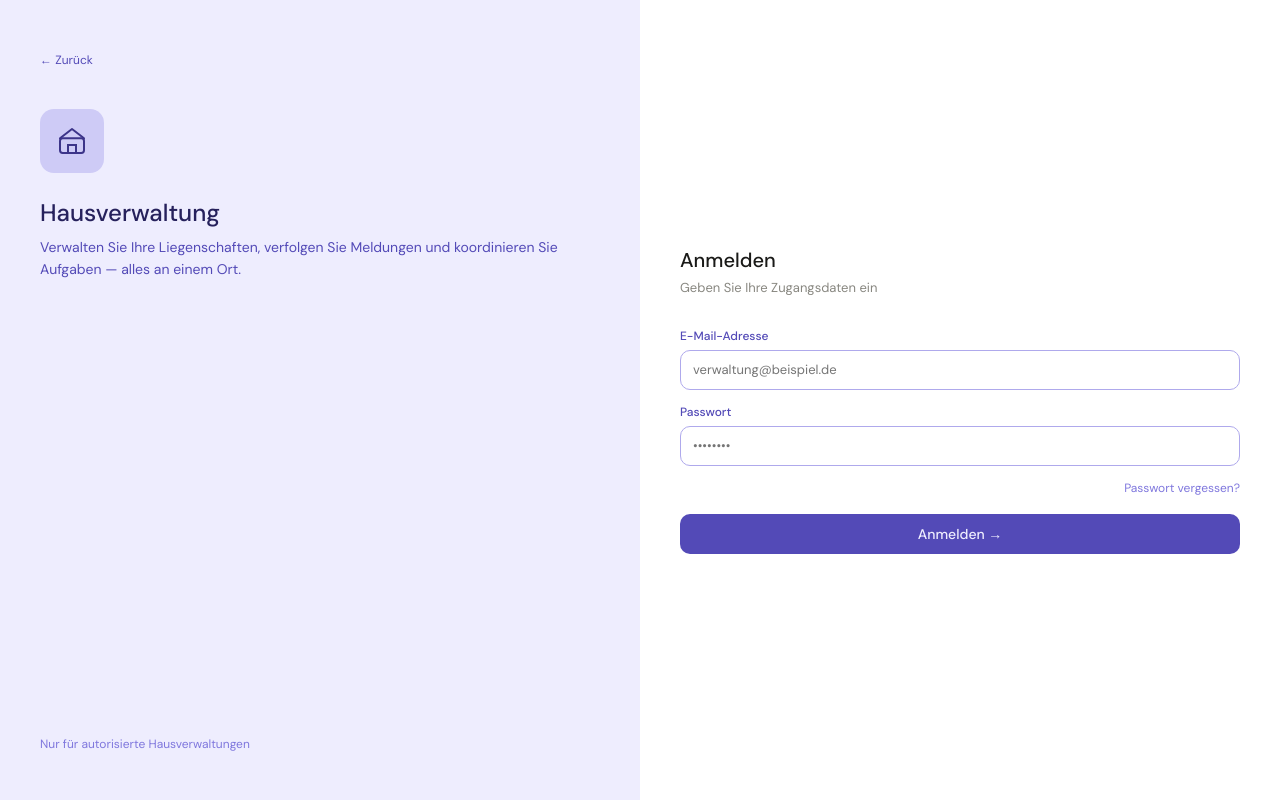
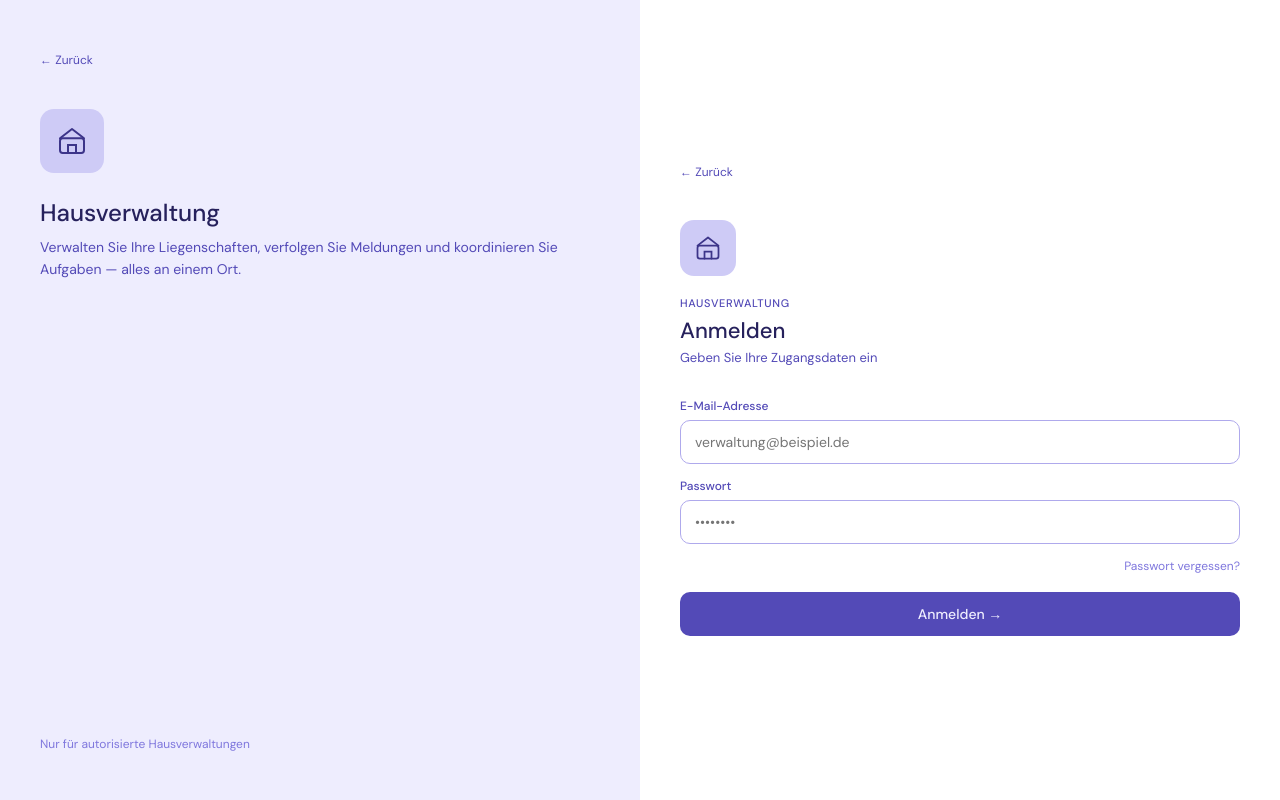
Before and after one commit to fukslj/hausmeister-app-v2, a React (Vite) app: page /login/hausverwaltung in a window 1280 px wide. Built offline with nearby package versions, Linux system fonts and the light colour scheme; no server answers.

Commit message:
Update Login.jsx

```diff
--- a/src/pages/hausverwaltung/Login.jsx
+++ b/src/pages/hausverwaltung/Login.jsx
@@ -20,8 +20,8 @@ export default function HausverwaltungLogin() {
   }
 
   const inputStyle = {
-    height: 40, padding: '0 12px', borderRadius: 10, fontSize: 13,
-    fontFamily: 'var(--font)', background: 'white', color: '#26215C',
+    height: 44, padding: '0 14px', borderRadius: 10, fontSize: 14,
+    fontFamily: 'var(--font)', background: 'rgba(255,255,255,0.7)', color: '#26215C',
     border: '0.5px solid #AFA9EC', width: '100%', outline: 'none',
   }
 
@@ -30,12 +30,23 @@ export default function HausverwaltungLogin() {
       <style>{`
         @media (max-width: 600px) {
           .hv-left { display: none !important; }
-          .hv-right { flex: 1 !important; padding: 40px 24px !important; }
+          .hv-right {
+            flex: 1 !important;
+            background: #EEEDFE !important;
+            padding: 60px 28px 40px !important;
+            justify-content: flex-start !important;
+          }
+          .hv-input {
+            background: rgba(255,255,255,0.7) !important;
+          }
+          .hv-btn {
+            background: #3C3489 !important;
+          }
         }
       `}</style>
 
-      {/* Links */}
-      <div className="hv-left" style={{ flex: 1, background: 'var(--hv-bg)', padding: '48px 40px', display: 'flex', flexDirection: 'column', justifyContent: 'space-between' }}>
+      {/* Links — nur Desktop */}
+      <div className="hv-left" style={{ flex: 1, background: '#EEEDFE', padding: '48px 40px', display: 'flex', flexDirection: 'column', justifyContent: 'space-between' }}>
         <div>
           <span onClick={() => navigate('/')} style={{ fontSize: 12, color: '#534AB7', cursor: 'pointer' }}>← Zurück</span>
           <div style={{ width: 64, height: 64, borderRadius: 14, background: '#CECBF6', display: 'flex', alignItems: 'center', justifyContent: 'center', margin: '40px 0 24px' }}>
@@ -53,25 +64,35 @@ export default function HausverwaltungLogin() {
 
       {/* Rechts */}
       <div className="hv-right" style={{ flex: 1, background: 'white', padding: '48px 40px', display: 'flex', flexDirection: 'column', justifyContent: 'center' }}>
-        <span onClick={() => navigate('/')} style={{ fontSize: 12, color: '#534AB7', cursor: 'pointer', display: 'none', marginBottom: 32 }} className="hv-back-mobile">← Zurück</span>
-        <div style={{ fontSize: 20, fontWeight: 500, color: '#1A1A18', marginBottom: 6 }}>Anmelden</div>
-        <div style={{ fontSize: 13, color: '#888780', marginBottom: 32 }}>Geben Sie Ihre Zugangsdaten ein</div>
+        <span onClick={() => navigate('/')} style={{ fontSize: 12, color: '#534AB7', cursor: 'pointer', marginBottom: 40, display: 'block' }}>← Zurück</span>
+
+        <div style={{ width: 56, height: 56, borderRadius: 14, background: '#CECBF6', display: 'flex', alignItems: 'center', justifyContent: 'center', marginBottom: 20 }}>
+          <svg width="28" height="28" viewBox="0 0 24 24" fill="none">
+            <rect x="3" y="10" width="18" height="11" rx="2" stroke="#3C3489" strokeWidth="1.5"/>
+            <path d="M9 21V15h6v6" stroke="#3C3489" strokeWidth="1.5" strokeLinecap="round"/>
+            <path d="M3 10l9-7 9 7" stroke="#3C3489" strokeWidth="1.5" strokeLinecap="round" strokeLinejoin="round"/>
+          </svg>
+        </div>
+
+        <div style={{ fontSize: 11, fontWeight: 500, letterSpacing: '0.06em', textTransform: 'uppercase', color: '#534AB7', marginBottom: 6 }}>Hausverwaltung</div>
+        <div style={{ fontSize: 22, fontWeight: 500, color: '#26215C', marginBottom: 4 }}>Anmelden</div>
+        <div style={{ fontSize: 13, color: '#534AB7', marginBottom: 32 }}>Geben Sie Ihre Zugangsdaten ein</div>
 
         <form onSubmit={anmelden} style={{ display: 'flex', flexDirection: 'column', gap: 14 }}>
           <div style={{ display: 'flex', flexDirection: 'column', gap: 6 }}>
             <label style={{ fontSize: 12, fontWeight: 500, color: '#534AB7' }}>E-Mail-Adresse</label>
-            <input type="email" value={email} onChange={e => setEmail(e.target.value)} placeholder="verwaltung@beispiel.de" required style={inputStyle} />
+            <input className="hv-input" type="email" value={email} onChange={e => setEmail(e.target.value)} placeholder="verwaltung@beispiel.de" required style={inputStyle} />
           </div>
           <div style={{ display: 'flex', flexDirection: 'column', gap: 6 }}>
             <label style={{ fontSize: 12, fontWeight: 500, color: '#534AB7' }}>Passwort</label>
-            <input type="password" value={passwort} onChange={e => setPasswort(e.target.value)} placeholder="••••••••" required style={inputStyle} />
+            <input className="hv-input" type="password" value={passwort} onChange={e => setPasswort(e.target.value)} placeholder="••••••••" required style={inputStyle} />
           </div>
 
           <span style={{ fontSize: 12, color: '#7F77DD', textAlign: 'right', cursor: 'pointer' }}>Passwort vergessen?</span>
 
-          {fehler && <div style={{ fontSize: 12, color: '#C0392B', padding: '8px 12px', background: '#FDECEB', borderRadius: 8 }}>{fehler}</div>}
+          {fehler && <div style={{ fontSize: 12, color: '#C0392B', padding: '8px 12px', background: 'rgba(255,255,255,0.7)', borderRadius: 8 }}>{fehler}</div>}
 
-          <button type="submit" disabled={laden} style={{ height: 40, borderRadius: 10, background: '#534AB7', color: '#EEEDFE', fontSize: 14, fontWeight: 500, border: 'none', cursor: laden ? 'not-allowed' : 'pointer', opacity: laden ? 0.6 : 1, marginTop: 4 }}>
+          <button className="hv-btn" type="submit" disabled={laden} style={{ height: 44, borderRadius: 10, background: '#534AB7', color: '#EEEDFE', fontSize: 14, fontWeight: 500, border: 'none', cursor: laden ? 'not-allowed' : 'pointer', opacity: laden ? 0.6 : 1, marginTop: 4 }}>
             {laden ? 'Wird angemeldet…' : 'Anmelden →'}
           </button>
         </form>
```
